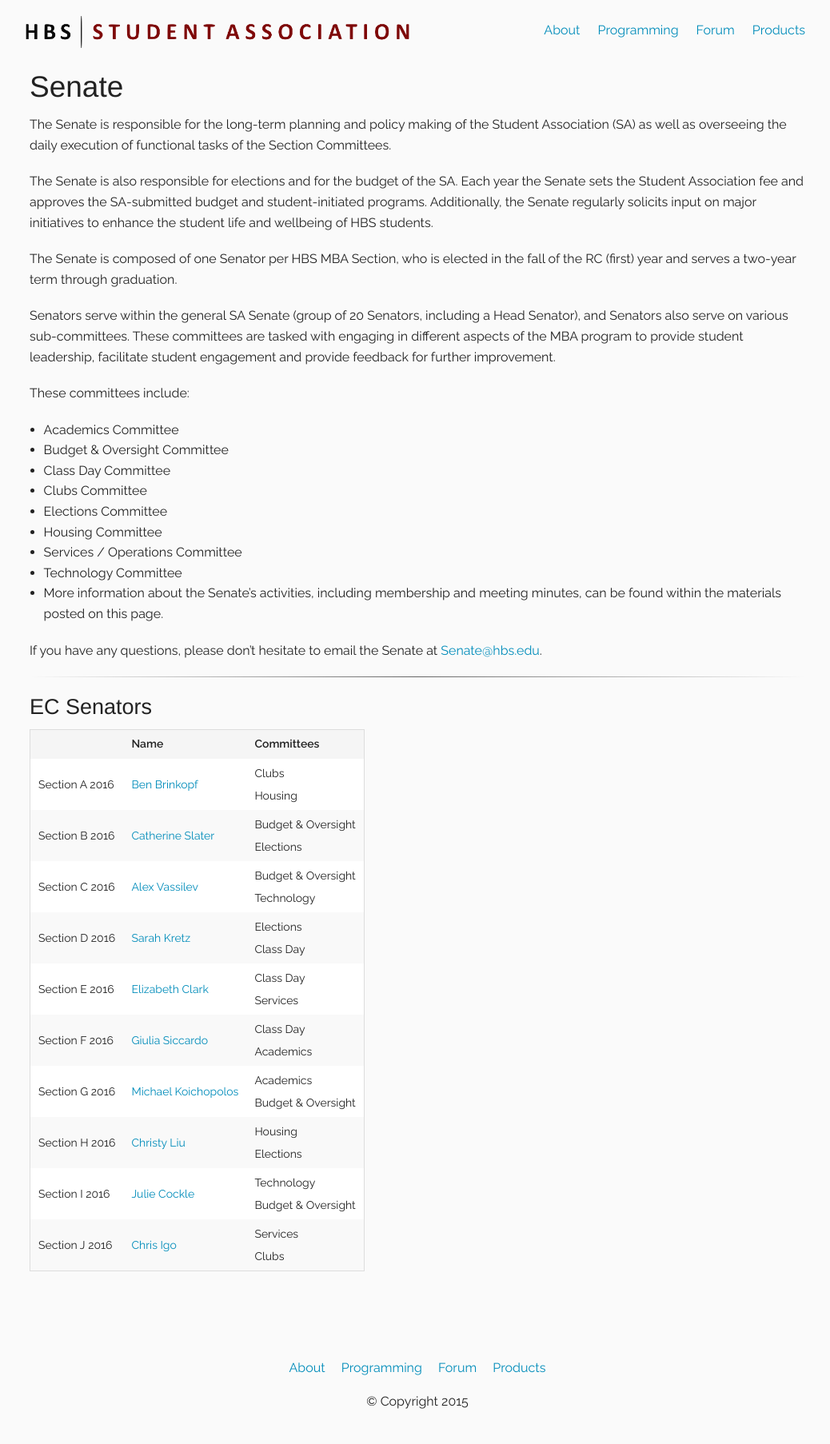
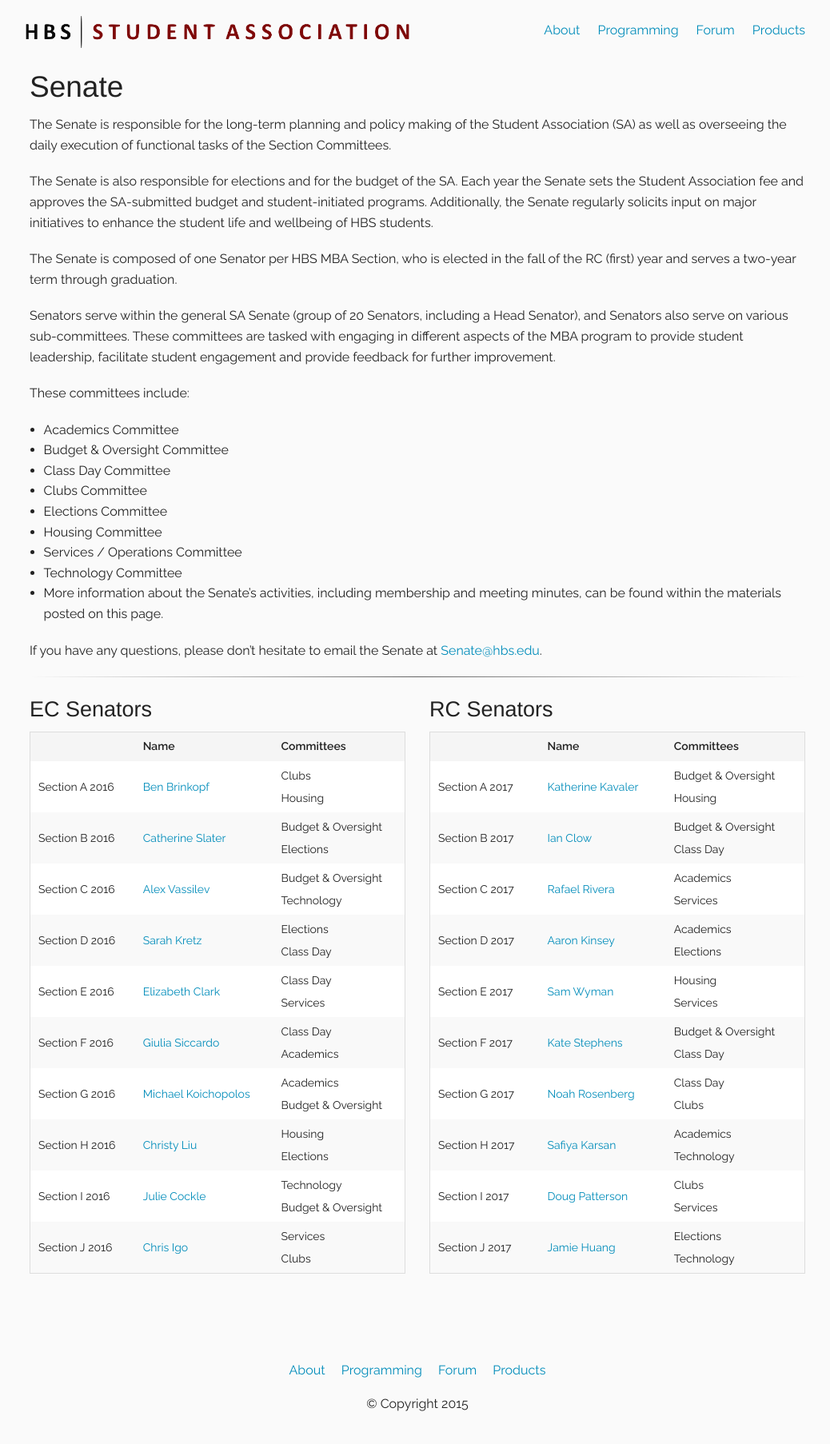
Before and after one commit to hbssa/homepage, a Jekyll site: the page built from pages/senate.md, in a window 1280 px wide. Shown: the whole page at 80% size, without its empty margins (118-1156 px from the left). Built offline with Jekyll 4.4.1, drawn with Linux system fonts in a browser that asks for light colours.

Commit message:
Adding the RC senators

```diff
--- a/_data/senate.yml
+++ b/_data/senate.yml
@@ -1,60 +1,122 @@
-- section: A 2016
-  name: Ben Brinkopf
-  email: bbrinkopf@mba2016.hbs.edu
-  committees:
-    - Clubs
-    - Housing
-- section: B 2016
-  name: Catherine Slater
-  email: cslater@mba2016.hbs.edu
-  committees:
-    - "Budget & Oversight"
-    - Elections
-- section: C 2016
-  name: Alex Vassilev
-  email: avassilev@mba2016.hbs.edu
-  committees:
-    - "Budget & Oversight"
-    - Technology
-- section: D 2016
-  name: Sarah Kretz
-  email: skretz@mba2016.hbs.edu
-  committees:
-    - Elections
-    - Class Day
-- section: E 2016
-  name: Elizabeth Clark
-  email: eclark@mba2016.hbs.edu
-  committees:
-    - Class Day
-    - Services
-- section: F 2016
-  name: Giulia Siccardo
-  email: gsiccardo@mba2016.hbs.edu
-  committees:
-    - Class Day
-    - Academics
-- section: G 2016
-  name: Michael Koichopolos
-  email: mkoichopolos@mba2016.hbs.edu
-  committees:
-    - Academics
-    - "Budget & Oversight"
-- section: H 2016
-  name: Christy Liu
-  email: cliu@mba2016.hbs.edu
-  committees:
-    - Housing
-    - Elections
-- section: I 2016
-  name: Julie Cockle
-  email: jcockle@mba2016.hbs.edu
-  committees:
-    - Technology
-    - "Budget & Oversight"
-- section: J 2016
-  name: Chris Igo
-  email: cigo@mba2016.hbs.edu
-  committees:
-    - Services
-    - Clubs
+EC:
+  - section: A 2016
+    name: Ben Brinkopf
+    email: bbrinkopf@mba2016.hbs.edu
+    committees:
+      - Clubs
+      - Housing
+  - section: B 2016
+    name: Catherine Slater
+    email: cslater@mba2016.hbs.edu
+    committees:
+      - "Budget & Oversight"
+      - Elections
+  - section: C 2016
+    name: Alex Vassilev
+    email: avassilev@mba2016.hbs.edu
+    committees:
+      - "Budget & Oversight"
+      - Technology
+  - section: D 2016
+    name: Sarah Kretz
+    email: skretz@mba2016.hbs.edu
+    committees:
+      - Elections
+      - Class Day
+  - section: E 2016
+    name: Elizabeth Clark
+    email: eclark@mba2016.hbs.edu
+    committees:
+      - Class Day
+      - Services
+  - section: F 2016
+    name: Giulia Siccardo
+    email: gsiccardo@mba2016.hbs.edu
+    committees:
+      - Class Day
+      - Academics
+  - section: G 2016
+    name: Michael Koichopolos
+    email: mkoichopolos@mba2016.hbs.edu
+    committees:
+      - Academics
+      - "Budget & Oversight"
+  - section: H 2016
+    name: Christy Liu
+    email: cliu@mba2016.hbs.edu
+    committees:
+      - Housing
+      - Elections
+  - section: I 2016
+    name: Julie Cockle
+    email: jcockle@mba2016.hbs.edu
+    committees:
+      - Technology
+      - "Budget & Oversight"
+  - section: J 2016
+    name: Chris Igo
+    email: cigo@mba2016.hbs.edu
+    committees:
+      - Services
+      - Clubs
+RC:
+  - section: A 2017
+    name: Katherine Kavaler
+    email: kkavaler@mba2017.hbs.edu
+    committees:
+      - "Budget & Oversight"
+      - Housing
+  - section: B 2017
+    name: Ian Clow
+    email: iclow@mba2017.hbs.edu
+    committees:
+      - "Budget & Oversight"
+      - Class Day
+  - section: C 2017
+    name: Rafael Rivera
+    email: jriverasanchez@mba2017.hbs.edu
+    committees:
+      - Academics
+      - Services
+  - section: D 2017
+    name: Aaron Kinsey
+    email: akinsey@mba2017.hbs.edu
+    committees:
+      - Academics
+      - Elections
+  - section: E 2017
+    name: Sam Wyman
+    email: swyman@mba2017.hbs.edu
+    committees:
+      - Housing
+      - Services
+  - section: F 2017
+    name: Kate Stephens
+    email: kstephens@mba2017.hbs.edu
+    committees:
+      - "Budget & Oversight"
+      - Class Day
+  - section: G 2017
+    name: Noah Rosenberg
+    email: nrosenberg@mba2017.hbs.edu
+    committees:
+      - Class Day
+      - Clubs
+  - section: H 2017
+    name: Safiya Karsan
+    email: skarsan@mba2017.hbs.edu
+    committees:
+      - Academics
+      - Technology
+  - section: I 2017
+    name: Doug Patterson
+    email: gpatterson@mba2017.hbs.edu
+    committees:
+      - Clubs
+      - Services
+  - section: J 2017
+    name: Jamie Huang
+    email: jhuang@mba2017.hbs.edu
+    committees:
+      - Elections
+      - Technology
--- /dev/null
+++ b/_includes/senate_table.html
@@ -0,0 +1,56 @@
+<div class="row">
+  <div class="large-6 columns">
+    <h3>EC Senators</h3>
+
+    <table class="responsive full-width">
+      <thead>
+        <tr>
+          <th></th>
+          <th>Name</th>
+          <th>Committees</th>
+        </tr>
+      </thead>
+      <tbody>
+        {% for senator in site.data.senate['EC'] %}
+          <tr>
+            <td>Section {{ senator['section'] }}</td>
+            <td><a href="mailto:{{senator['email']}}">{{ senator['name'] }}</a></td>
+            <td>
+              {% for c in senator['committees'] %}
+                <div class="officer-item">{{ c }}</div>
+              {% endfor %}
+            </td>
+          </tr>
+        {% endfor %}
+      </tbody>
+    </table>
+  </div>
+
+  <div class="large-6 columns">
+    <h3>RC Senators</h3>
+
+    <table class="responsive full-width">
+      <thead>
+        <tr>
+          <th></th>
+          <th>Name</th>
+          <th>Committees</th>
+        </tr>
+      </thead>
+      <tbody>
+        {% for senator in site.data.senate['RC'] %}
+          <tr>
+            <td>Section {{ senator['section'] }}</td>
+            <td><a href="mailto:{{senator['email']}}">{{ senator['name'] }}</a></td>
+            <td>
+              {% for c in senator['committees'] %}
+                <div class="officer-item">{{ c }}</div>
+              {% endfor %}
+            </td>
+          </tr>
+        {% endfor %}
+      </tbody>
+    </table>
+  </div>
+
+</div>
--- a/css/responsive-tables.css
+++ b/css/responsive-tables.css
@@ -16,6 +16,8 @@
 
 table th { font-weight: bold; }
 table td, table th { padding: 9px 10px; text-align: left; }
+
+table.full-width { width: 100%; }
 
 /* Mobile */
 @media only screen and (max-width: 767px) {
--- a/pages/senate.md
+++ b/pages/senate.md
@@ -30,27 +30,4 @@
 
 ---
 
-### EC Senators
-
-<table class="responsive">
-  <thead>
-    <tr>
-      <th></th>
-      <th>Name</th>
-      <th>Committees</th>
-    </tr>
-  </thead>
-  <tbody>
-    {% for senator in site.data.senate %}
-      <tr>
-        <td>Section {{ senator['section'] }}</td>
-        <td><a href="mailto:{{senator['email']}}">{{ senator['name'] }}</a></td>
-        <td>
-          {% for c in senator['committees'] %}
-            <div class="officer-item">{{ c }}</div>
-          {% endfor %}
-        </td>
-      </tr>
-    {% endfor %}
-  </tbody>
-</table>
+{% include senate_table.html %}
```
